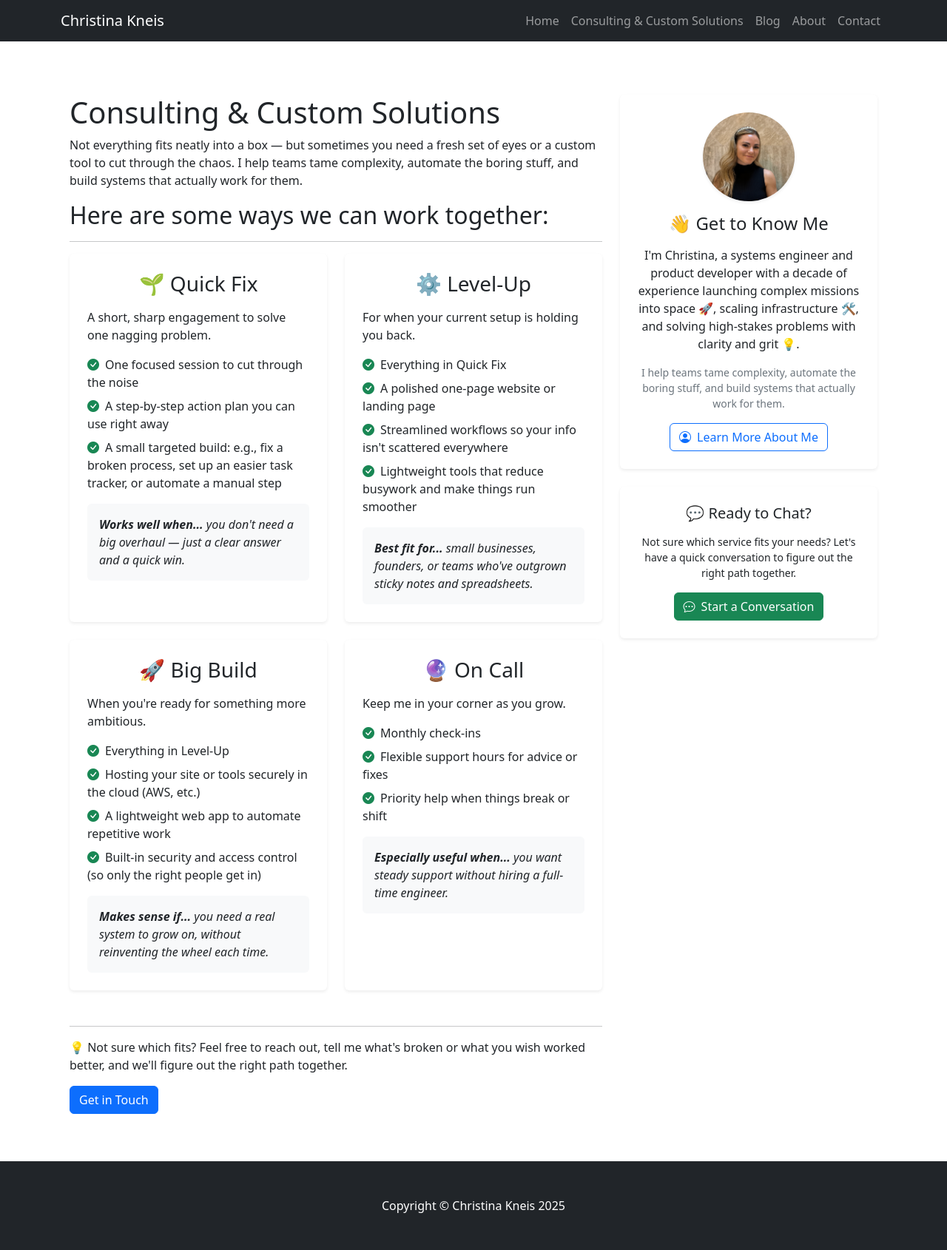
After one commit to christinakneis/blog-flask-webapp, a Flask app: page /consulting in a window 1280 px wide. The commit adds this page. Shown: the whole page at 74% size. Run offline with Flask 3, Linux system fonts and the light colour scheme; some libraries are stand-ins or nearby versions.

Commit message:
add consulting page

```diff
--- a/app/routes.py
+++ b/app/routes.py
@@ -20,6 +20,10 @@ def home():
 @main_bp.route("/about")
 def about():
     return render_template("about.html")
+
+@main_bp.route("/consulting")
+def consulting():
+    return render_template("consulting.html")
 
 @main_bp.route("/contact")
 def contact():
--- a/app/templates/base.html
+++ b/app/templates/base.html
@@ -23,6 +23,7 @@
             <div class="collapse navbar-collapse" id="navbarSupportedContent">
                 <ul class="navbar-nav ms-auto mb-2 mb-lg-0">
                     <li class="nav-item"><a class="nav-link" href="/">Home</a></li>
+                    <li class="nav-item"><a class="nav-link" href="{{ url_for('main.consulting') }}">Consulting & Custom Solutions</a></li>
                     <li class="nav-item"><a class="nav-link" href="{{ url_for('main.blog') }}">Blog</a></li>
                     <li class="nav-item"><a class="nav-link" href="{{ url_for('main.about') }}">About</a></li>
                     <li class="nav-item"><a class="nav-link" href="{{ url_for('main.contact') }}">Contact</a></li>
--- /dev/null
+++ b/app/templates/consulting.html
@@ -0,0 +1,150 @@
+{% extends "base.html" %}
+
+{% block title %}Consulting & Custom Solutions{% endblock %}
+
+{% block content %}
+    <div class="container mt-4">
+        <div class="row">
+            <!-- Main Content -->
+            <div class="col-lg-8">
+                <section>
+                    <h1>Consulting & Custom Solutions</h1>
+                    <p>Not everything fits neatly into a box — but sometimes you need a fresh set of eyes or a custom tool to cut through the chaos. I help teams tame complexity, automate the boring stuff, and build systems that actually work for them.</p>
+                    <h2>Here are some ways we can work together:</h2>
+                </section>
+
+                <hr>
+
+                <!-- Services Grid -->
+                <div class="row g-4 mb-5">
+        <!-- Quick Fix Card -->
+        <div class="col-lg-6">
+            <div class="card h-100 border-0 shadow-sm">
+                <div class="card-body p-4">
+                    <div class="text-center mb-3">
+                        <h3 class="card-title text-dark">🌱 Quick Fix</h3>
+                    </div>
+                    <p class="card-text">A short, sharp engagement to solve one nagging problem.</p>
+                    <ul class="list-unstyled">
+                        <li class="mb-2"><i class="bi bi-check-circle-fill text-success me-2"></i>One focused session to cut through the noise</li>
+                        <li class="mb-2"><i class="bi bi-check-circle-fill text-success me-2"></i>A step-by-step action plan you can use right away</li>
+                        <li class="mb-2"><i class="bi bi-check-circle-fill text-success me-2"></i>A small targeted build: e.g., fix a broken process, set up an easier task tracker, or automate a manual step</li>
+                    </ul>
+                    <div class="mt-3 p-3 bg-light rounded">
+                        <p class="mb-0"><em><strong>Works well when...</strong> you don't need a big overhaul — just a clear answer and a quick win.</em></p>
+                    </div>
+                </div>
+            </div>
+        </div>
+
+        <!-- Level-Up Card -->
+        <div class="col-lg-6">
+            <div class="card h-100 border-0 shadow-sm">
+                <div class="card-body p-4">
+                    <div class="text-center mb-3">
+                        <h3 class="card-title text-dark">⚙️ Level-Up</h3>
+                    </div>
+                    <p class="card-text">For when your current setup is holding you back.</p>
+                    <ul class="list-unstyled">
+                        <li class="mb-2"><i class="bi bi-check-circle-fill text-success me-2"></i>Everything in Quick Fix</li>
+                        <li class="mb-2"><i class="bi bi-check-circle-fill text-success me-2"></i>A polished one-page website or landing page</li>
+                        <li class="mb-2"><i class="bi bi-check-circle-fill text-success me-2"></i>Streamlined workflows so your info isn't scattered everywhere</li>
+                        <li class="mb-2"><i class="bi bi-check-circle-fill text-success me-2"></i>Lightweight tools that reduce busywork and make things run smoother</li>
+                    </ul>
+                    <div class="mt-3 p-3 bg-light rounded">
+                        <p class="mb-0"><em><strong>Best fit for...</strong> small businesses, founders, or teams who've outgrown sticky notes and spreadsheets.</em></p>
+                    </div>
+                </div>
+            </div>
+        </div>
+
+        <!-- Big Build Card -->
+        <div class="col-lg-6">
+            <div class="card h-100 border-0 shadow-sm">
+                <div class="card-body p-4">
+                    <div class="text-center mb-3">
+                        <h3 class="card-title text-dark">🚀 Big Build</h3>
+                    </div>
+                    <p class="card-text">When you're ready for something more ambitious.</p>
+                    <ul class="list-unstyled">
+                        <li class="mb-2"><i class="bi bi-check-circle-fill text-success me-2"></i>Everything in Level-Up</li>
+                        <li class="mb-2"><i class="bi bi-check-circle-fill text-success me-2"></i>Hosting your site or tools securely in the cloud (AWS, etc.)</li>
+                        <li class="mb-2"><i class="bi bi-check-circle-fill text-success me-2"></i>A lightweight web app to automate repetitive work</li>
+                        <li class="mb-2"><i class="bi bi-check-circle-fill text-success me-2"></i>Built-in security and access control (so only the right people get in)</li>
+                    </ul>
+                    <div class="mt-3 p-3 bg-light rounded">
+                        <p class="mb-0"><em><strong>Makes sense if...</strong> you need a real system to grow on, without reinventing the wheel each time.</em></p>
+                    </div>
+                </div>
+            </div>
+        </div>
+
+        <!-- On Call Card -->
+        <div class="col-lg-6">
+            <div class="card h-100 border-0 shadow-sm">
+                <div class="card-body p-4">
+                    <div class="text-center mb-3">
+                        <h3 class="card-title text-dark">🔮 On Call</h3>
+                    </div>
+                    <p class="card-text">Keep me in your corner as you grow.</p>
+                    <ul class="list-unstyled">
+                        <li class="mb-2"><i class="bi bi-check-circle-fill text-success me-2"></i>Monthly check-ins</li>
+                        <li class="mb-2"><i class="bi bi-check-circle-fill text-success me-2"></i>Flexible support hours for advice or fixes</li>
+                        <li class="mb-2"><i class="bi bi-check-circle-fill text-success me-2"></i>Priority help when things break or shift</li>
+                    </ul>
+                    <div class="mt-3 p-3 bg-light rounded">
+                        <p class="mb-0"><em><strong>Especially useful when...</strong> you want steady support without hiring a full-time engineer.</em></p>
+                    </div>
+                </div>
+            </div>
+        </div>
+                    </div>
+
+                <hr>
+
+                <section>
+                    <p>💡 Not sure which fits? Feel free to reach out, tell me what's broken or what you wish worked better, and we'll figure out the right path together.</p>
+                    <p><a href="{{ url_for('main.contact') }}" class="btn btn-primary">Get in Touch</a></p>
+                </section>
+            </div>
+
+            <!-- Sidebar -->
+            <div class="col-lg-4">
+                <!-- Get to Know Me Widget -->
+                <div class="card border-0 shadow-sm mb-4">
+                    <div class="card-body text-center p-4">
+                        <div class="mb-3">
+                            <img src="{{ url_for('static', filename='assets/home/me.png') }}"
+                                 alt="Christina Kneis"
+                                 class="img-fluid rounded-circle shadow-sm"
+                                 style="max-height: 120px;">
+                        </div>
+                        <h4 class="card-title text-dark mb-3">👋 Get to Know Me</h4>
+                        <p class="card-text mb-3">
+                            I'm Christina, a systems engineer and product developer with a decade of experience launching complex missions into space 🚀, scaling infrastructure 🛠️, and solving high-stakes problems with clarity and grit 💡.
+                        </p>
+                        <p class="card-text small text-muted mb-3">
+                            I help teams tame complexity, automate the boring stuff, and build systems that actually work for them.
+                        </p>
+                        <a href="{{ url_for('main.about') }}" class="btn btn-outline-primary">
+                            <i class="bi bi-person-circle me-2"></i>Learn More About Me
+                        </a>
+                    </div>
+                </div>
+
+                <!-- Quick Contact Widget -->
+                <div class="card border-0 shadow-sm">
+                    <div class="card-body text-center p-4">
+                        <h5 class="card-title text-dark mb-3">💬 Ready to Chat?</h5>
+                        <p class="card-text small mb-3">
+                            Not sure which service fits your needs? Let's have a quick conversation to figure out the right path together.
+                        </p>
+                        <a href="{{ url_for('main.contact') }}" class="btn btn-success">
+                            <i class="bi bi-chat-dots me-2"></i>Start a Conversation
+                        </a>
+                    </div>
+                </div>
+            </div>
+        </div>
+    </div>
+    {% endblock %}
```
Also changed, not shown: app/templates/index.html (+39 -1 lines).
